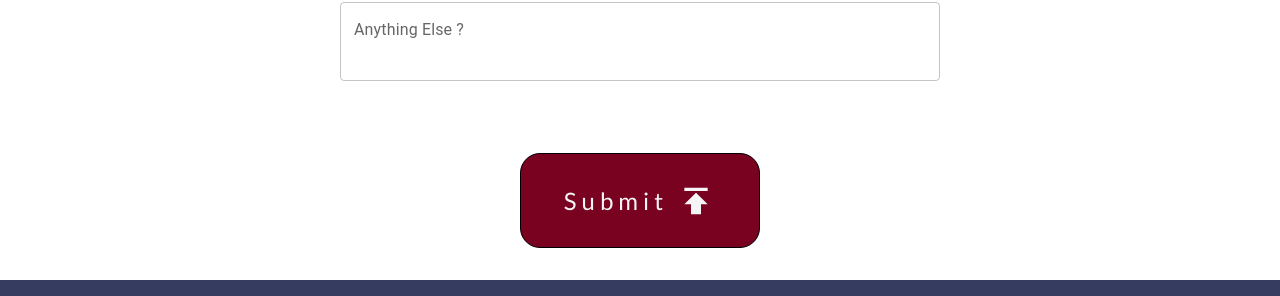
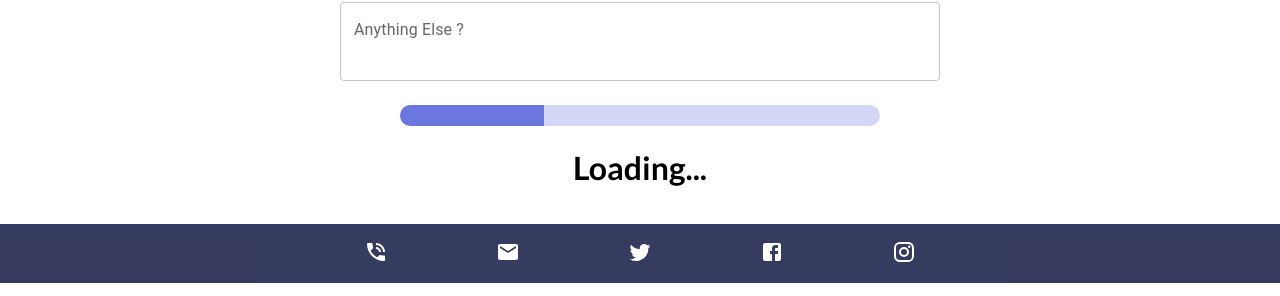
Before and after one commit to Cash4Watches/cash4watch, a React (Create React App) app in the folder front-end/: page /form in a window 1280 px wide. Shown: the part 1287-1583 px from the top of the page. Built offline with nearby package versions, Linux system fonts and the light colour scheme; no server answers.

Commit message:
form updates

```diff
--- a/front-end/src/screens/Form.jsx
+++ b/front-end/src/screens/Form.jsx
@@ -12,14 +12,21 @@ import Typography from "@mui/material/Typography";
 import Modal from "@mui/material/Modal";
 import Box from "@mui/material/Box";
 import AddPhotoAlternateRoundedIcon from "@mui/icons-material/AddPhotoAlternateRounded";
+import LinearProgress from "@mui/material/LinearProgress";
+
 function Form() {
   let navigate = useNavigate();
   const imageRef = useRef(null);
   const [form, setForm] = useState({});
-  const [disable, setDisable] = useState(false);
   const [showMore, setShowMore] = useState(false);
   const [modalOpen, setModalOpen] = useState(false);
   const [imageArr, setImageArr] = useState([]);
+  const [loading, setLoading] = useState({
+    progress: 30,
+    isLoading: true,
+    isError: false,
+    loadingMessage: "Loading...",
+  });
   let handleSubmitImages = async (order_id) => {
     console.log("adding images ...  ");
     for (let i = 0; i < imageArr.length; i++) {
@@ -54,7 +61,6 @@ function Form() {
     e.preventDefault();
     try {
       if (imageArr.length >= 2) {
-        setDisable(true);
         console.log("Creating order ....");
         let response = await api.post("/create-new-order", form, {
           headers: {
@@ -276,10 +282,27 @@ function Form() {
             value={form.extra_comment || ""}
           />
 
-          <button className="Form-submit" type="submit" disabled={disable}>
-            <p>Submit</p>
-            <PublishIcon className="Form-submit-icon" sx={{ fontSize: 40 }} />
-          </button>
+          {loading.isLoading ? (
+            <>
+              <LinearProgress
+                sx={{
+                  width: "80%",
+                  height: "1.3rem",
+                  borderRadius: "20px",
+                  color: "rgb(97 110 220 / 91%)",
+                }}
+                variant="determinate"
+                value={loading.progress}
+                color="inherit"
+              />
+              <h1>{loading.loadingMessage}</h1>
+            </>
+          ) : (
+            <button className="Form-submit" type="submit">
+              <p>Submit</p>
+              <PublishIcon className="Form-submit-icon" sx={{ fontSize: 40 }} />
+            </button>
+          )}
         </form>
       </div>
       <Modal
```
Also changed, not shown: 1 other file (tests, documents, lock files or other folders).
